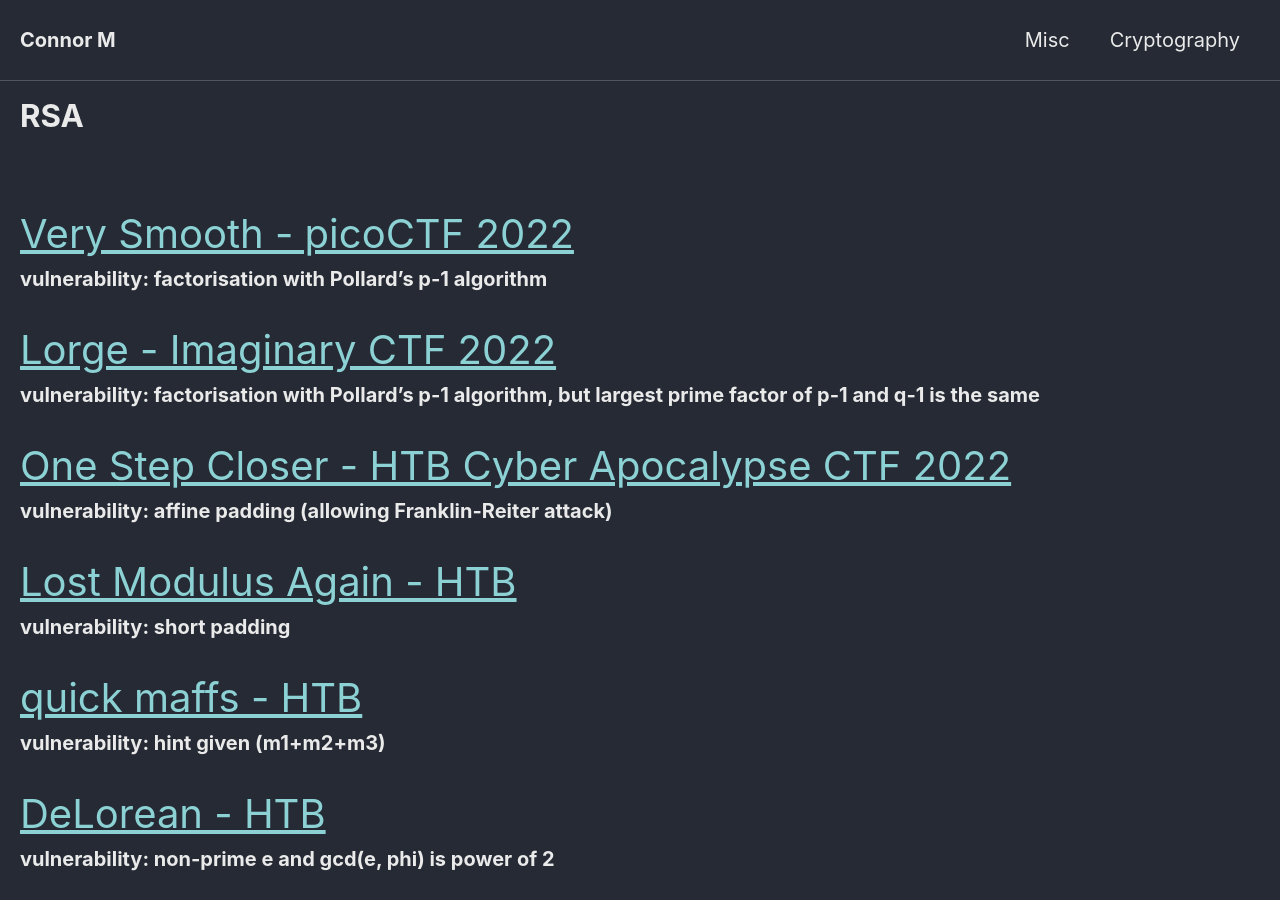
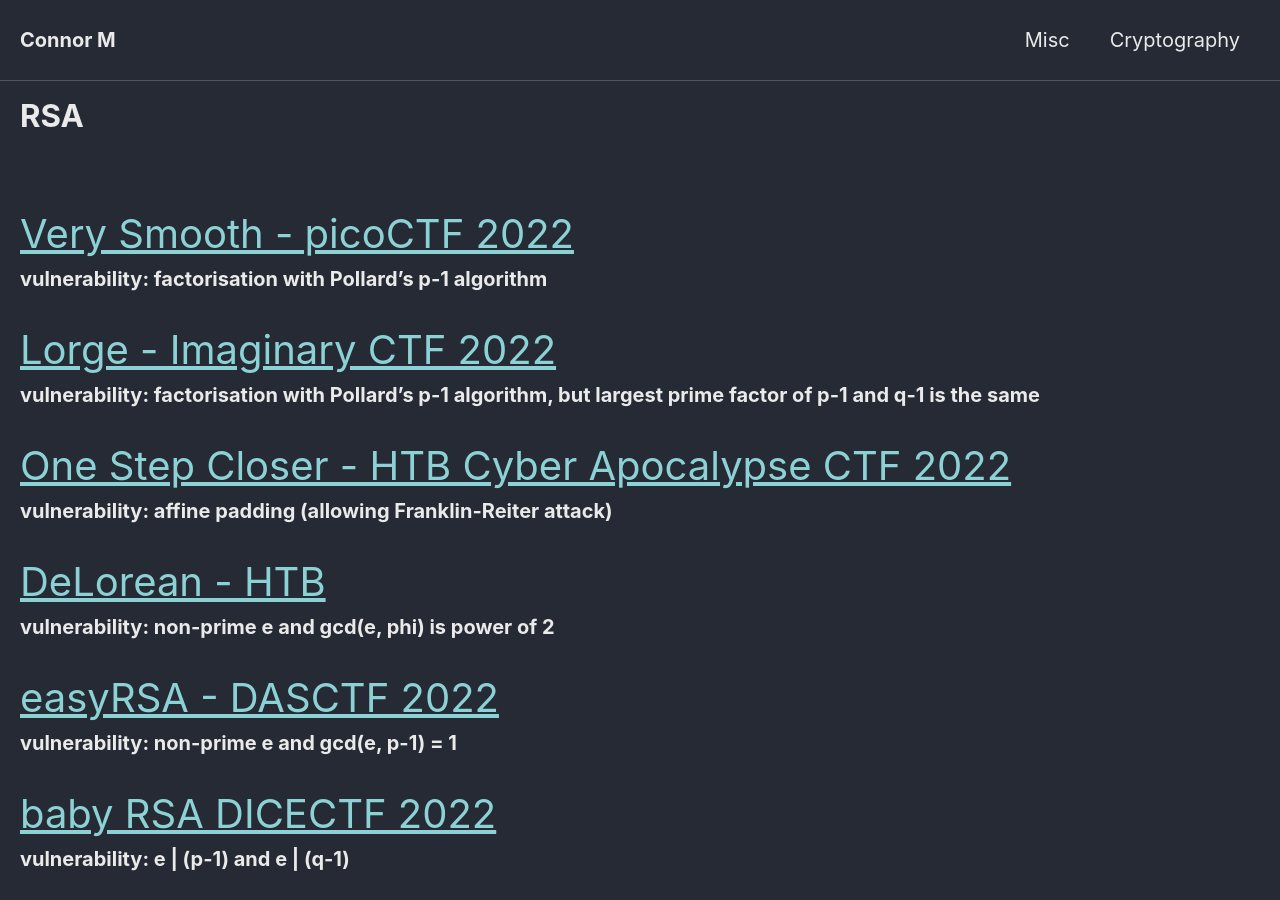
Before and after one commit to Connor-McCartney/Connor-McCartney.github.io, a Jekyll site: the page built from _pages/cryptography/rsa/rsa.md, in a window 1280 px wide and 900 px high. Built offline with Jekyll 4.4.1, drawn with Linux system fonts in a browser that asks for light colours; cached includes are drawn as plain includes.

Commit message:
Update rsa.md

```diff
--- a/_pages/cryptography/rsa/rsa.md
+++ b/_pages/cryptography/rsa/rsa.md
@@ -16,14 +16,6 @@ __vulnerability: factorisation with Pollard's p-1 algorithm, but largest prime f
 
 <span style="font-size:2em;">   [One Step Closer - HTB Cyber Apocalypse CTF 2022](/cryptography/rsa/one-step-closer-HTB-cyber-apocalypse-CTF-2022)       </span> <br>
 __vulnerability: affine padding (allowing Franklin-Reiter attack)__
-
-
-<span style="font-size:2em;">   [Lost Modulus Again - HTB](/cryptography/rsa/Lost-Modulus-Again-HTB)       </span> <br>
-__vulnerability: short padding__
-
-
-<span style="font-size:2em;">   [quick maffs - HTB](/cryptography/rsa/quick-maffs-HTB)       </span> <br>
-__vulnerability: hint given (m1+m2+m3)__
 
 
 <span style="font-size:2em;">   [DeLorean - HTB](/cryptography/rsa/DeLoreanHTB)       </span> <br>
```
